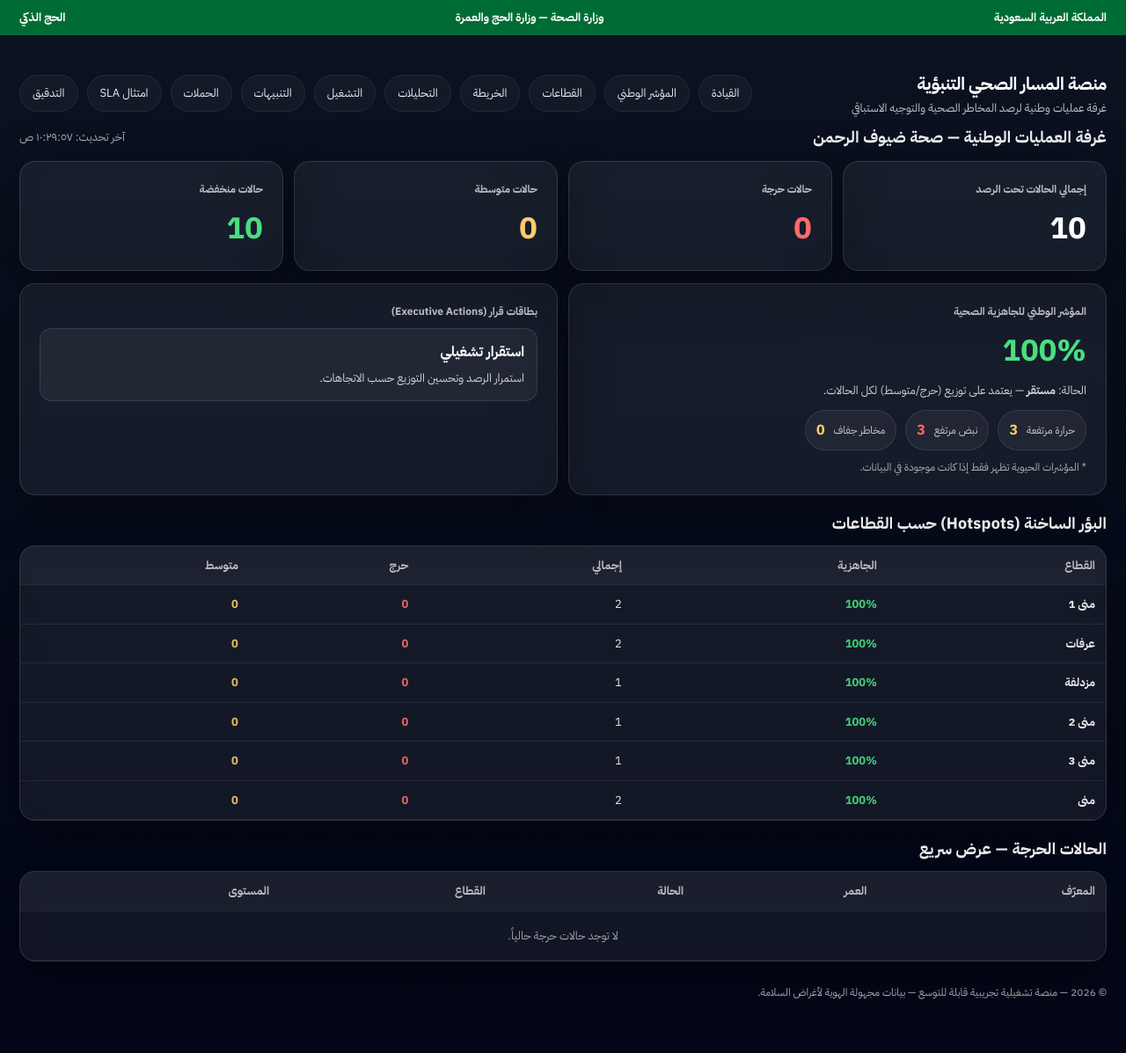
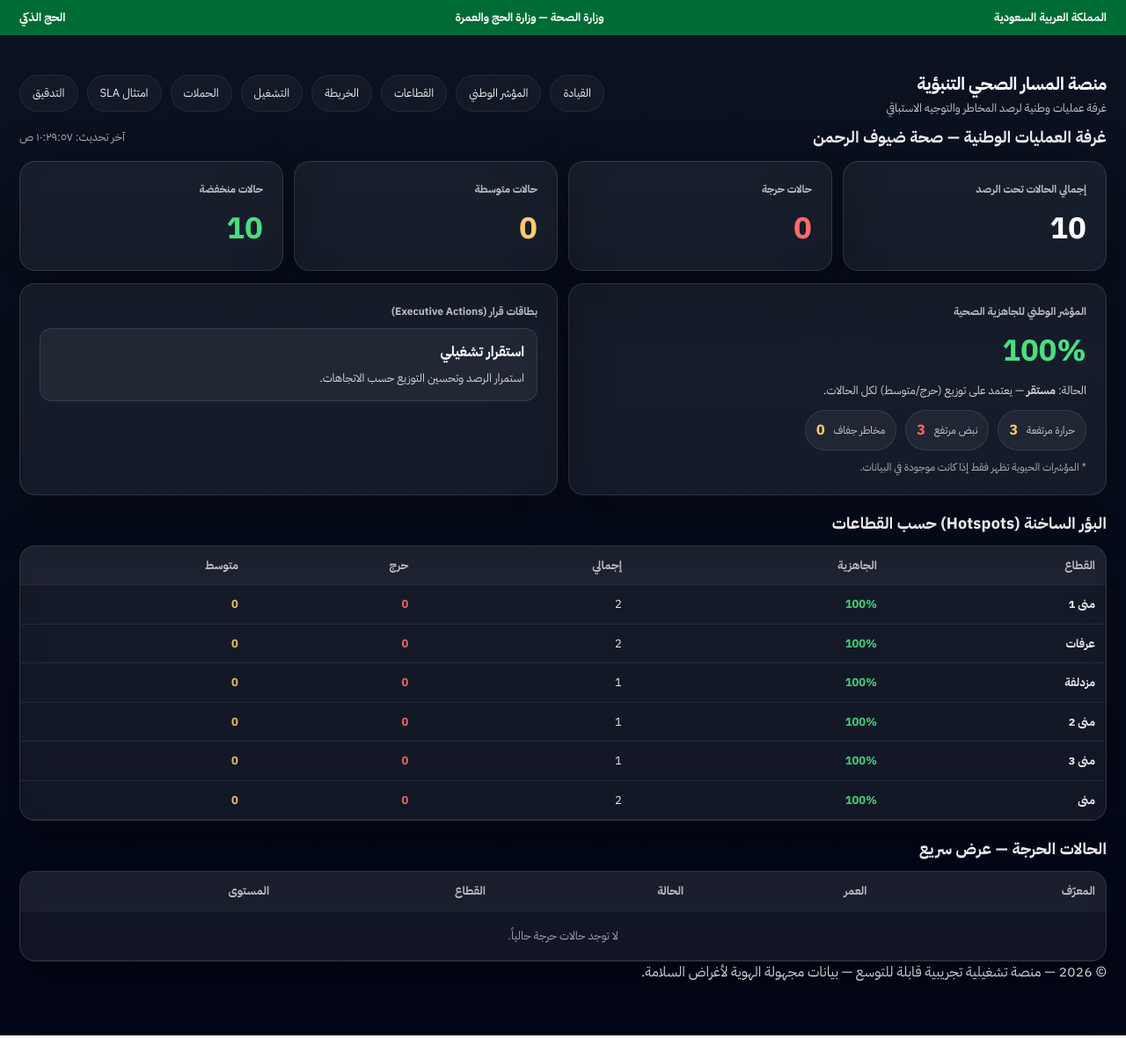
Before and after one commit to jkg9rmd8td-blip/hajj-health-monitoring, a Next.js app: page / in a window 1280 px wide. Shown: the whole page at 88% size. Built offline with nearby package versions, Linux system fonts and the light colour scheme.

Commit message:
Update layout.js

```diff
--- a/app/layout.js
+++ b/app/layout.js
@@ -16,7 +16,6 @@ export default function RootLayout({ children }) {
         />
       </head>
       <body>
-        {/* شريط علوي رسمي */}
         <div className="officialTopbar">
           <div className="topbarRow">
             <span>المملكة العربية السعودية</span>
@@ -26,24 +25,19 @@ export default function RootLayout({ children }) {
         </div>
 
         <div className="shell">
-          {/* رأس المنصة */}
           <div className="navbar">
             <div className="brand">
               <div className="brandTitle">منصة المسار الصحي التنبؤية</div>
-              <div className="brandSub">غرفة عمليات وطنية لرصد المخاطر الصحية والتوجيه الاستباقي</div>
+              <div className="brandSub">غرفة عمليات وطنية لرصد المخاطر والتوجيه الاستباقي</div>
             </div>
 
-            {/* ترتيب قيادي: قيادة → تشغيل → حوكمة */}
             <nav className="navlinks">
               <Link className="navlink" href="/">القيادة</Link>
               <Link className="navlink" href="/national">المؤشر الوطني</Link>
               <Link className="navlink" href="/sectors">القطاعات</Link>
               <Link className="navlink" href="/map">الخريطة</Link>
 
-              <Link className="navlink" href="/analytics">التحليلات</Link>
               <Link className="navlink" href="/operations">التشغيل</Link>
-              <Link className="navlink" href="/alerts">التنبيهات</Link>
-
               <Link className="navlink" href="/campaigns">الحملات</Link>
               <Link className="navlink" href="/campaigns-sla">امتثال SLA</Link>
               <Link className="navlink" href="/audit">التدقيق</Link>
@@ -52,8 +46,7 @@ export default function RootLayout({ children }) {
 
           {children}
 
-          {/* تذييل رسمي */}
-          <div style={{ marginTop: 26, opacity: .65, fontSize: 12 }}>
+          <div className="footerNote">
             © {new Date().getFullYear()} — منصة تشغيلية تجريبية قابلة للتوسع — بيانات مجهولة الهوية لأغراض السلامة.
           </div>
         </div>
```
